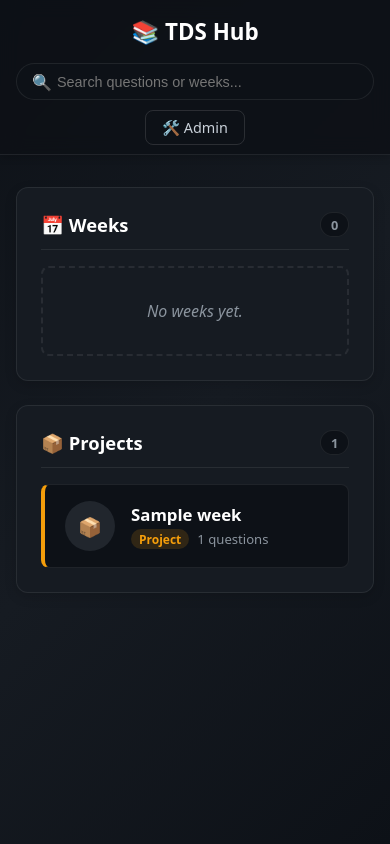
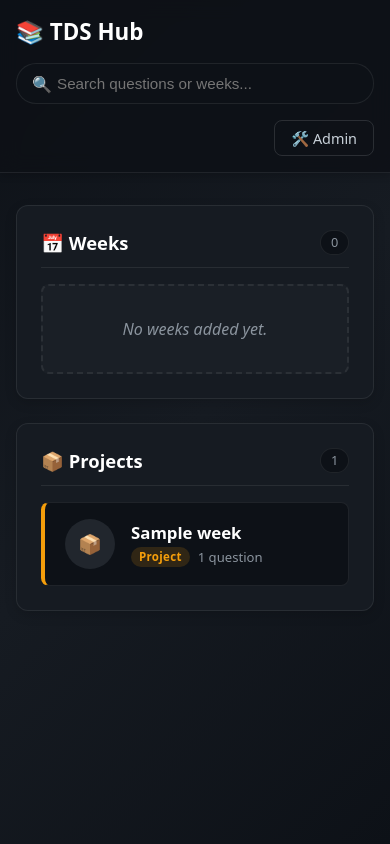
Before and after one commit to stork080/tds-homework, a Flask app: page / in a window 390 px wide. Run offline with Flask 3, Linux system fonts and the light colour scheme; tables that the repository leaves empty hold one stand-in row (values such as "Sample post"); parts of the project's set-up code (start-up, migrations or seed data) failed here and were passed over; some libraries are stand-ins or nearby versions.

Commit message:
Update index.html

```diff
--- a/templates/index.html
+++ b/templates/index.html
@@ -5,46 +5,104 @@
   <meta name="viewport" content="width=device-width, initial-scale=1">
   <title>TDS Assignment Hub</title>
   <style>
-    :root { --primary: #0366d6; --bg: #0d1117; --panel-bg: #161b22; --border: rgba(255,255,255,.08); --text: #e6edf3; --text-muted: #8b949e; }
+    :root {
+      --primary: #0366d6;
+      --bg: #0d1117;
+      --panel-bg: #161b22;
+      --border: rgba(255,255,255,.08);
+      --text: #e6edf3;
+      --text-muted: #8b949e;
+    }
     * { box-sizing: border-box; }
-    body { margin: 0; font-family: system-ui, sans-serif; background: linear-gradient(135deg, #0d1117 0%, #161b22 50%, #0d1117 100%); background-attachment: fixed; color: var(--text); min-height: 100vh; }
-    header { background: rgba(13, 17, 23, 0.85); backdrop-filter: blur(10px); border-bottom: 1px solid var(--border); padding: 1rem 2rem; display: flex; justify-content: space-between; align-items: center; position: sticky; top: 0; z-index: 100; box-shadow: 0 2px 8px rgba(0,0,0,.2); }
-    header h1 { margin: 0; font-size: 1.4rem; color: #fff; }
+    body {
+      margin: 0; font-family: system-ui, -apple-system, sans-serif;
+      background: linear-gradient(135deg, #0d1117 0%, #161b22 50%, #0d1117 100%);
+      background-attachment: fixed; color: var(--text); min-height: 100vh;
+    }
+    a { text-decoration: none; color: inherit; }
 
-    /* Search Bar */
-    .search-container { flex: 1; max-width: 400px; margin: 0 2rem; position: relative; }
-    .search-container input { width: 100%; padding: .6rem 1rem .6rem 2.5rem; background: var(--bg); border: 1px solid var(--border); border-radius: 20px; color: white; font-size: .9rem; transition: all .2s; }
+    /* ===== HEADER & SEARCH ===== */
+    header {
+      background: rgba(13, 17, 23, 0.85);
+      backdrop-filter: blur(10px);
+      border-bottom: 1px solid var(--border);
+      padding: 1rem 2rem;
+      display: flex; justify-content: space-between; align-items: center;
+      position: sticky; top: 0; z-index: 100;
+      box-shadow: 0 2px 8px rgba(0,0,0,.2);
+      flex-wrap: wrap; gap: 1rem;
+    }
+    header h1 { margin: 0; font-size: 1.4rem; color: #fff; display: flex; align-items: center; gap: .5rem; }
+
+    /* Global Search Bar */
+    .search-container { flex: 1; max-width: 500px; position: relative; margin: 0 1rem; }
+    .search-container input {
+      width: 100%; padding: .7rem 1rem .7rem 2.5rem;
+      background: var(--bg); border: 1px solid var(--border);
+      border-radius: 20px; color: white; font-size: .95rem; transition: all .2s;
+    }
     .search-container input:focus { outline: none; border-color: #58a6ff; box-shadow: 0 0 0 3px rgba(88,166,255,.15); }
     .search-icon { position: absolute; left: 1rem; top: 50%; transform: translateY(-50%); color: var(--text-muted); }
 
-    header nav a { color: #c9d1d9; text-decoration: none; padding: .45rem 1rem; border-radius: 8px; border: 1px solid rgba(255,255,255,.12); font-size: .9rem; transition: all .2s; }
-    header nav a:hover { background: rgba(88,166,255,.15); border-color: #58a6ff; color: #fff; }
+    header nav a {
+      color: #c9d1d9; padding: .45rem 1rem; border-radius: 8px;
+      border: 1px solid rgba(255,255,255,.12); font-size: .9rem; font-weight: 500;
+      transition: all .2s ease;
+    }
+    header nav a:hover { background: rgba(88,166,255,.15); border-color: #58a6ff; color: #fff; transform: translateY(-1px); }
 
+    /* ===== WRAPPER & PANELS ===== */
     .admin-wrap { max-width: 1100px; margin: 2rem auto; padding: 0 1rem 4rem; }
-    .panel { background: var(--panel-bg); border: 1px solid var(--border); border-radius: 12px; padding: 1.5rem; margin-bottom: 1.5rem; box-shadow: 0 4px 12px rgba(0,0,0,.15); }
-    .panel h2 { margin: 0 0 1rem; font-size: 1.15rem; display: flex; align-items: center; gap: .5rem; border-bottom: 1px solid var(--border); padding-bottom: .75rem; color: #fff; }
-    .panel h2 .count { margin-left: auto; background: var(--bg); padding: .15rem .6rem; border-radius: 20px; font-size: .8rem; color: var(--text-muted); border: 1px solid var(--border); }
+    .panel {
+      background: var(--panel-bg); border: 1px solid var(--border);
+      border-radius: 12px; padding: 1.5rem; margin-bottom: 1.5rem;
+      box-shadow: 0 4px 12px rgba(0,0,0,.15); animation: fadeUp .4s ease;
+    }
+    @keyframes fadeUp { from { opacity: 0; transform: translateY(10px); } to { opacity: 1; transform: translateY(0); } }
 
-    #week-list, #project-list { display: flex; flex-direction: column; gap: .5rem; }
-    .item { display: flex; align-items: center; gap: 1rem; padding: 1rem 1.25rem; background: var(--bg); border-left: 4px solid var(--primary); border-radius: 8px; transition: all .2s; cursor: pointer; border: 1px solid var(--border); border-left-width: 4px; text-decoration: none; color: inherit; }
+    .panel h2 {
+      margin: 0 0 1rem; font-size: 1.15rem; display: flex; align-items: center; gap: .5rem;
+      border-bottom: 1px solid var(--border); padding-bottom: .75rem; color: #fff;
+    }
+    .panel h2 .count {
+      margin-left: auto; background: var(--bg); padding: .15rem .6rem; border-radius: 20px;
+      font-size: .8rem; font-weight: normal; color: var(--text-muted); border: 1px solid var(--border);
+    }
+
+    /* ===== LISTS & ITEMS ===== */
+    #week-list, #project-list, #search-results { display: flex; flex-direction: column; gap: .5rem; }
+    .item {
+      display: flex; align-items: center; gap: 1rem; padding: 1rem 1.25rem;
+      background: var(--bg); border-left: 4px solid #58a6ff;
+      border-radius: 8px; transition: all .2s ease; cursor: pointer;
+      border: 1px solid var(--border); border-left-width: 4px; text-decoration: none;
+    }
     .item:hover { background: #1c2128; transform: translateX(4px); border-color: #58a6ff; box-shadow: 0 4px 12px rgba(88,166,255,.1); }
     .item.is-project { border-left-color: #f59e0b; }
     .item.is-project:hover { border-color: #f59e0b; box-shadow: 0 4px 12px rgba(245,158,11,.1); }
-    .gear-icon { width: 50px; height: 50px; background: #21262d; border-radius: 50%; display: flex; align-items: center; justify-content: center; font-size: 1.2rem; font-weight: 800; color: #58a6ff; flex-shrink: 0; transition: all .3s; }
+
+    .gear-icon {
+      width: 50px; height: 50px; background: #21262d; border-radius: 50%;
+      display: flex; align-items: center; justify-content: center;
+      font-size: 1.2rem; font-weight: 800; color: #58a6ff; flex-shrink: 0; transition: all .3s ease;
+    }
     .item.is-project .gear-icon { color: #f59e0b; }
     .item:hover .gear-icon { transform: scale(1.15) rotate(10deg); background: #2d333b; }
+
     .item-info { flex: 1; min-width: 0; }
-    .item-title { font-weight: 600; font-size: 1.05rem; color: #fff; }
-    .item-sub { font-size: .82rem; color: var(--text-muted); display: flex; align-items: center; gap: .5rem; margin-top: .2rem; }
-    .badge { display: inline-block; padding: .1rem .5rem; border-radius: 12px; font-size: .75rem; font-weight: 600; }
+    .item-title { font-weight: 600; font-size: 1.05rem; color: #fff; margin-bottom: .2rem; }
+    .item-sub { font-size: .82rem; color: var(--text-muted); display: flex; align-items: center; gap: .5rem; }
+
+    .badge { display: inline-block; padding: .15rem .5rem; border-radius: 12px; font-size: .72rem; font-weight: 600; letter-spacing: .3px; }
     .badge-week { background: rgba(3,102,214,.15); color: #58a6ff; }
     .badge-project { background: rgba(245,158,11,.15); color: #f59e0b; }
 
-    .empty-state { text-align: center; padding: 2rem; color: var(--text-muted); font-style: italic; border: 2px dashed var(--border); border-radius: 8px; }
+    .empty-state { text-align: center; padding: 2rem; color: var(--text-muted); font-style: italic; border: 2px dashed var(--border); border-radius: 8px; background: rgba(255,255,255,.02); }
 
     @media (max-width: 768px) {
-      header { flex-direction: column; gap: 1rem; padding: 1rem; }
-      .search-container { margin: 0; width: 100%; max-width: none; }
+      header { flex-direction: column; align-items: stretch; padding: 1rem; }
+      .search-container { margin: 0; max-width: none; }
+      header nav { display: flex; justify-content: flex-end; }
     }
   </style>
 </head>
@@ -59,16 +117,19 @@
   </header>
 
   <div class="admin-wrap">
+    <!-- Search Results Panel (Hidden by default) -->
     <div class="panel" id="search-results-panel" style="display:none;">
       <h2>🔍 Search Results</h2>
       <div id="search-results"></div>
     </div>
 
+    <!-- Weeks Panel -->
     <div class="panel" id="main-weeks-panel">
       <h2>📅 Weeks <span class="count" id="week-count">0</span></h2>
       <div id="week-list"><div class="empty-state">Loading...</div></div>
     </div>
 
+    <!-- Projects Panel -->
     <div class="panel" id="main-projects-panel">
       <h2>📦 Projects <span class="count" id="project-count">0</span></h2>
       <div id="project-list"><div class="empty-state">Loading...</div></div>
@@ -79,13 +140,16 @@
     let allWeeksData = [];
     let allQuestionsData = []; // Flat list for search
 
-    function escapeHtml(s) { return String(s || '').replace(/&/g,'&amp;').replace(/</g,'&lt;').replace(/>/g,'&gt;'); }
+    function escapeHtml(s) {
+      return String(s || '').replace(/&/g,'&amp;').replace(/</g,'&lt;').replace(/>/g,'&gt;');
+    }
 
+    // Fetch all data on load
     async function loadData() {
       const res = await fetch('/api/weeks');
       allWeeksData = await res.json();
 
-      // Fetch all questions for search
+      // Fetch questions for every week to enable global search
       for (let w of allWeeksData) {
         const qRes = await fetch('/api/weeks/' + w.id);
         const qData = await qRes.json();
@@ -107,10 +171,14 @@
 
       function renderItems(arr, container, isProject) {
         container.innerHTML = '';
-        if (!arr.length) return container.innerHTML = `<div class="empty-state">No ${isProject ? 'projects' : 'weeks'} yet.</div>`;
+        if (!arr.length) {
+          container.innerHTML = `<div class="empty-state">No ${isProject ? 'projects' : 'weeks'} added yet.</div>`;
+          return;
+        }
         arr.forEach(w => {
           const numMatch = w.name.match(/\d+/);
           const iconText = numMatch ? (isProject ? 'P' + numMatch[0] : numMatch[0]) : (isProject ? '📦' : '⚙️');
+
           const a = document.createElement('a');
           a.href = '/week/' + w.id;
           a.className = 'item' + (isProject ? ' is-project' : '');
@@ -118,7 +186,10 @@
             <div class="gear-icon">${iconText}</div>
             <div class="item-info">
               <div class="item-title">${escapeHtml(w.name)}</div>
-              <div class="item-sub"><span class="badge ${isProject ? 'badge-project' : 'badge-week'}">${isProject ? 'Project' : 'Week'}</span> ${w.question_count} questions</div>
+              <div class="item-sub">
+                <span class="badge ${isProject ? 'badge-project' : 'badge-week'}">${isProject ? 'Project' : 'Week'}</span>
+                ${w.question_count} question${w.question_count === 1 ? '' : 's'}
+              </div>
             </div>`;
           container.appendChild(a);
         });
@@ -127,6 +198,7 @@
       renderItems(projsArr, prList, true);
     }
 
+    // Search Logic
     function searchApp() {
       const query = document.getElementById('global-search').value.toLowerCase().trim();
       const resultsPanel = document.getElementById('search-results-panel');
@@ -150,6 +222,7 @@
 
       const container = document.getElementById('search-results');
       container.innerHTML = '';
+
       if (!matches.length) {
         container.innerHTML = '<div class="empty-state">No questions found matching your search.</div>';
         return;
@@ -162,7 +235,9 @@
         a.innerHTML = `
           <div class="item-info">
             <div class="item-title">${escapeHtml(q.title)}</div>
-            <div class="item-sub">Found in: ${escapeHtml(q.weekName)}</div>
+            <div class="item-sub">
+              <span class="badge badge-week">${escapeHtml(q.weekName)}</span>
+            </div>
           </div>`;
         container.appendChild(a);
       });
```
